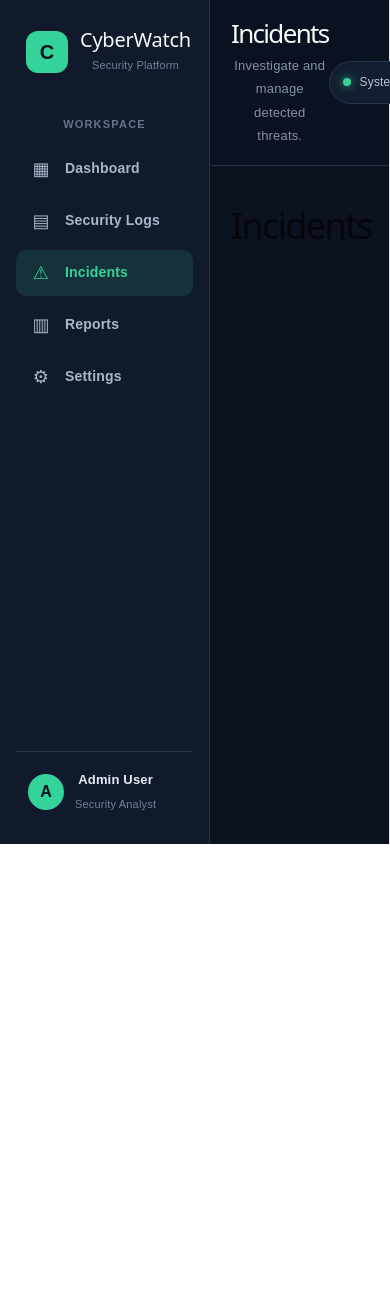
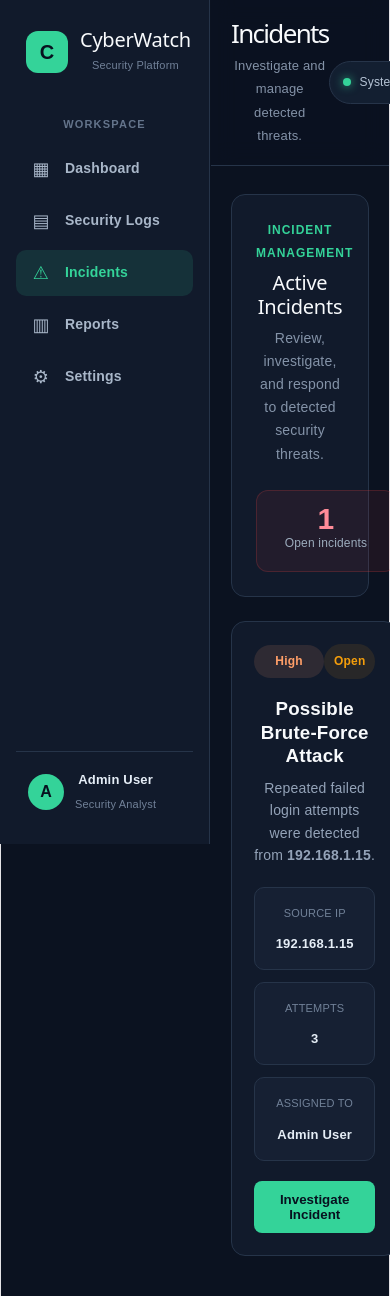
Before and after one commit to thivyan17/CyberWatch, a React (Vite) app: page /incidents in a window 390 px wide. Shown: the top 1296 px of the page. Before the commit the page ends 844 px from the top, so only its background shows below. Built offline with nearby package versions, Linux system fonts and the light colour scheme.

Commit message:
Build incident management page

```diff
--- a/src/App.css
+++ b/src/App.css
@@ -717,3 +717,184 @@ tbody tr:hover {
     grid-template-columns: 1fr;
   }
 }
+
+/* ==============================
+   INCIDENTS PAGE
+================================ */
+
+.incident-summary {
+  display: flex;
+  align-items: center;
+  justify-content: space-between;
+  gap: 24px;
+  margin-bottom: 24px;
+  padding: 24px;
+  background: #111a2b;
+  border: 1px solid #263449;
+  border-radius: 14px;
+}
+
+.incident-summary h2 {
+  margin-bottom: 8px;
+  color: #f8fafc;
+}
+
+.incident-description {
+  color: #8493a8;
+  font-size: 14px;
+}
+
+.incident-total {
+  min-width: 140px;
+  padding: 16px;
+  text-align: center;
+  background: rgba(239, 68, 68, 0.08);
+  border: 1px solid rgba(239, 68, 68, 0.2);
+  border-radius: 12px;
+}
+
+.incident-total strong {
+  display: block;
+  color: #ff8b98;
+  font-size: 30px;
+}
+
+.incident-total span {
+  color: #9cacbd;
+  font-size: 12px;
+}
+
+.incident-grid {
+  display: grid;
+  grid-template-columns: repeat(2, minmax(0, 1fr));
+  gap: 20px;
+}
+
+.incident-card {
+  padding: 22px;
+  background: #111a2b;
+  border: 1px solid #263449;
+  border-radius: 14px;
+}
+
+.incident-card-header {
+  display: flex;
+  align-items: center;
+  justify-content: space-between;
+}
+
+.incident-status {
+  padding: 6px 10px;
+  color: #f59e0b;
+  background: rgba(245, 158, 11, 0.1);
+  border-radius: 999px;
+  font-size: 12px;
+  font-weight: 700;
+}
+
+.incident-card h3 {
+  margin: 18px 0 10px;
+  color: #f8fafc;
+}
+
+.incident-card > p {
+  color: #94a3b8;
+  font-size: 14px;
+  line-height: 1.6;
+}
+
+.incident-details {
+  display: grid;
+  grid-template-columns: repeat(3, 1fr);
+  gap: 12px;
+  margin-top: 20px;
+}
+
+.incident-details div {
+  padding: 14px;
+  background: #162033;
+  border: 1px solid #263449;
+  border-radius: 10px;
+}
+
+.incident-details span {
+  display: block;
+  margin-bottom: 6px;
+  color: #718198;
+  font-size: 11px;
+  text-transform: uppercase;
+}
+
+.incident-details strong {
+  color: #e5edf6;
+  font-size: 13px;
+  word-break: break-word;
+}
+
+.incident-button {
+  width: 100%;
+  margin-top: 20px;
+  padding: 11px;
+  color: #07111f;
+  background: #34d399;
+  border: none;
+  border-radius: 8px;
+  font-weight: 700;
+  cursor: pointer;
+}
+
+.incident-button:hover {
+  filter: brightness(1.08);
+}
+
+.no-incidents {
+  grid-column: 1 / -1;
+  padding: 50px 24px;
+  text-align: center;
+  background: #111a2b;
+  border: 1px solid #263449;
+  border-radius: 14px;
+}
+
+.no-incidents-icon {
+  display: grid;
+  width: 54px;
+  height: 54px;
+  margin: 0 auto 16px;
+  place-items: center;
+  color: #07111f;
+  background: #34d399;
+  border-radius: 50%;
+  font-size: 24px;
+  font-weight: 800;
+}
+
+.no-incidents h3 {
+  margin-bottom: 8px;
+  color: #f8fafc;
+}
+
+.no-incidents p {
+  color: #8493a8;
+}
+
+@media (max-width: 950px) {
+  .incident-grid {
+    grid-template-columns: 1fr;
+  }
+}
+
+@media (max-width: 700px) {
+  .incident-summary {
+    align-items: stretch;
+    flex-direction: column;
+  }
+
+  .incident-total {
+    width: 100%;
+  }
+
+  .incident-details {
+    grid-template-columns: 1fr;
+  }
+}
--- a/src/App.jsx
+++ b/src/App.jsx
@@ -40,7 +40,7 @@ function App() {
 
         <Route
           path="/incidents"
-          element={<Incidents />}
+          element={<Incidents logs={logs} />}
         />
 
         <Route
--- a/src/pages/Incidents.jsx
+++ b/src/pages/Incidents.jsx
@@ -1,6 +1,146 @@
-function Incidents() {
+import { useState } from "react";
+import { detectThreats } from "../utils/detectThreats";
+
+function Incidents({ logs }) {
+  const [selectedIncident, setSelectedIncident] = useState(null);
+  const incidents = detectThreats(logs);
+
   return (
-    <h1>Incidents</h1>
+    <div className="incidents-page">
+      <div className="incident-summary">
+        <div>
+          <p className="page-label">Incident management</p>
+          <h2>Active Incidents</h2>
+          <p className="incident-description">
+            Review, investigate, and respond to detected security threats.
+          </p>
+        </div>
+
+        <div className="incident-total">
+          <strong>{incidents.length}</strong>
+          <span>Open incidents</span>
+        </div>
+      </div>
+
+      <div className="incident-grid">
+        {incidents.length > 0 ? (
+          incidents.map((incident) => (
+            <article className="incident-card" key={incident.id}>
+              <div className="incident-card-header">
+                <span
+                  className={`severity ${incident.severity.toLowerCase()}`}
+                >
+                  {incident.severity}
+                </span>
+
+                <span className="incident-status">{incident.status}</span>
+              </div>
+
+              <h3>{incident.type}</h3>
+
+              <p>
+                Repeated failed login attempts were detected from{" "}
+                <strong>{incident.ipAddress}</strong>.
+              </p>
+
+              <div className="incident-details">
+                <div>
+                  <span>Source IP</span>
+                  <strong>{incident.ipAddress}</strong>
+                </div>
+
+                <div>
+                  <span>Attempts</span>
+                  <strong>{incident.attempts}</strong>
+                </div>
+
+                <div>
+                  <span>Assigned to</span>
+                  <strong>Admin User</strong>
+                </div>
+              </div>
+
+              <button
+                type="button"
+                className="incident-button"
+                onClick={() => setSelectedIncident(incident)}
+              >
+                Investigate Incident
+              </button>
+            </article>
+          ))
+        ) : (
+          <div className="no-incidents">
+            <div className="no-incidents-icon">✓</div>
+            <h3>No active incidents</h3>
+            <p>No security threats currently require investigation.</p>
+          </div>
+        )}
+      </div>
+
+      {selectedIncident && (
+        <div
+          className="modal-overlay"
+          onClick={() => setSelectedIncident(null)}
+        >
+          <div
+            className="threat-modal"
+            onClick={(event) => event.stopPropagation()}
+          >
+            <button
+              type="button"
+              className="modal-close"
+              onClick={() => setSelectedIncident(null)}
+              aria-label="Close incident details"
+            >
+              ×
+            </button>
+
+            <p className="page-label">Incident investigation</p>
+            <h2>{selectedIncident.type}</h2>
+
+            <div className="modal-details">
+              <div>
+                <span>Source IP</span>
+                <strong>{selectedIncident.ipAddress}</strong>
+              </div>
+
+              <div>
+                <span>Failed attempts</span>
+                <strong>{selectedIncident.attempts}</strong>
+              </div>
+
+              <div>
+                <span>Severity</span>
+                <strong>{selectedIncident.severity}</strong>
+              </div>
+
+              <div>
+                <span>Status</span>
+                <strong>{selectedIncident.status}</strong>
+              </div>
+            </div>
+
+            <div className="recommendation-box">
+              <h3>Recommended response</h3>
+              <p>
+                Temporarily block the source IP, inspect affected accounts,
+                review authentication activity, and reset passwords if
+                suspicious access is confirmed.
+              </p>
+            </div>
+
+            <button
+              type="button"
+              className="modal-action"
+              onClick={() => setSelectedIncident(null)}
+            >
+              Mark as reviewed
+            </button>
+          </div>
+        </div>
+      )}
+    </div>
   );
 }
 
```
